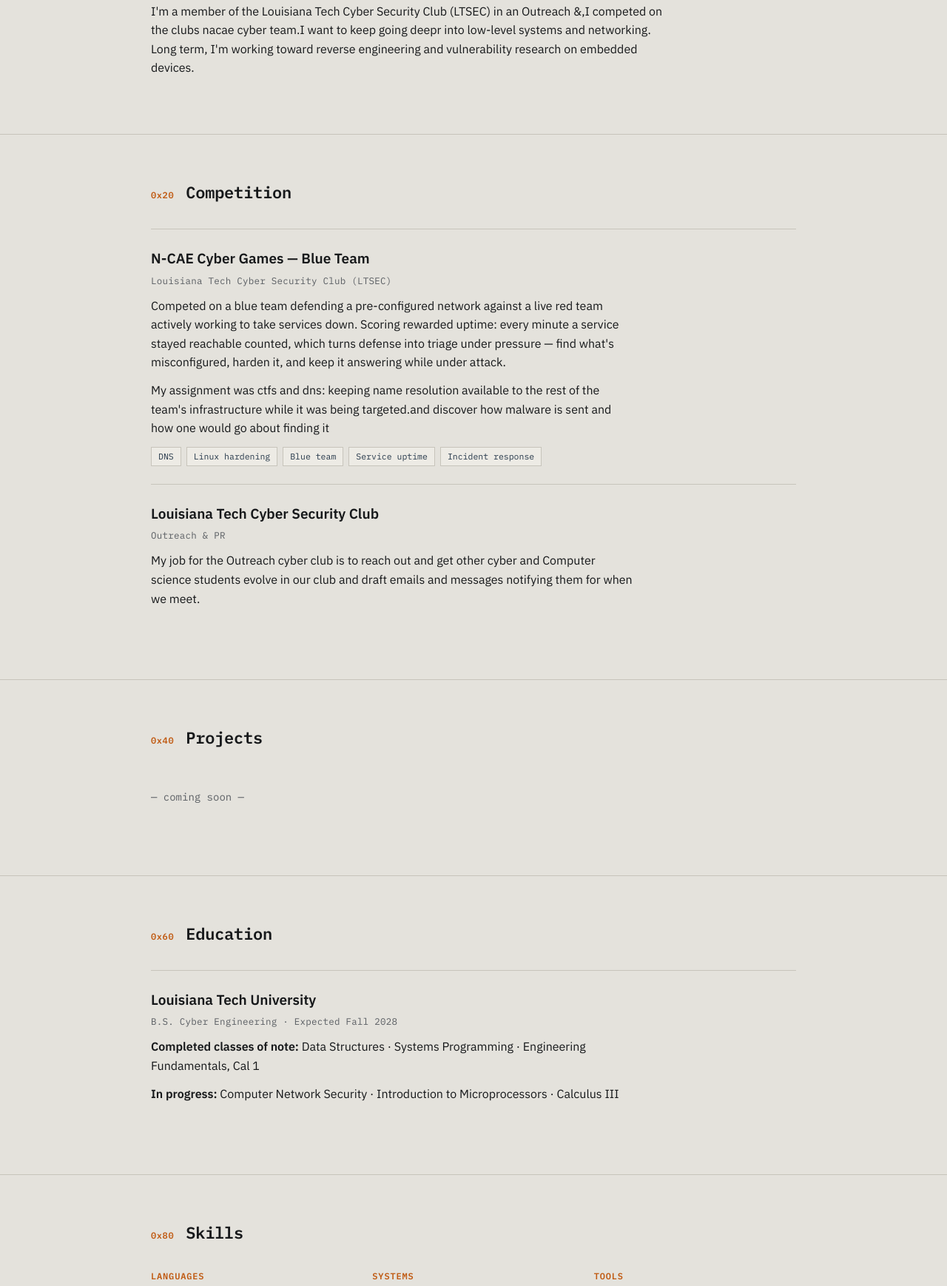
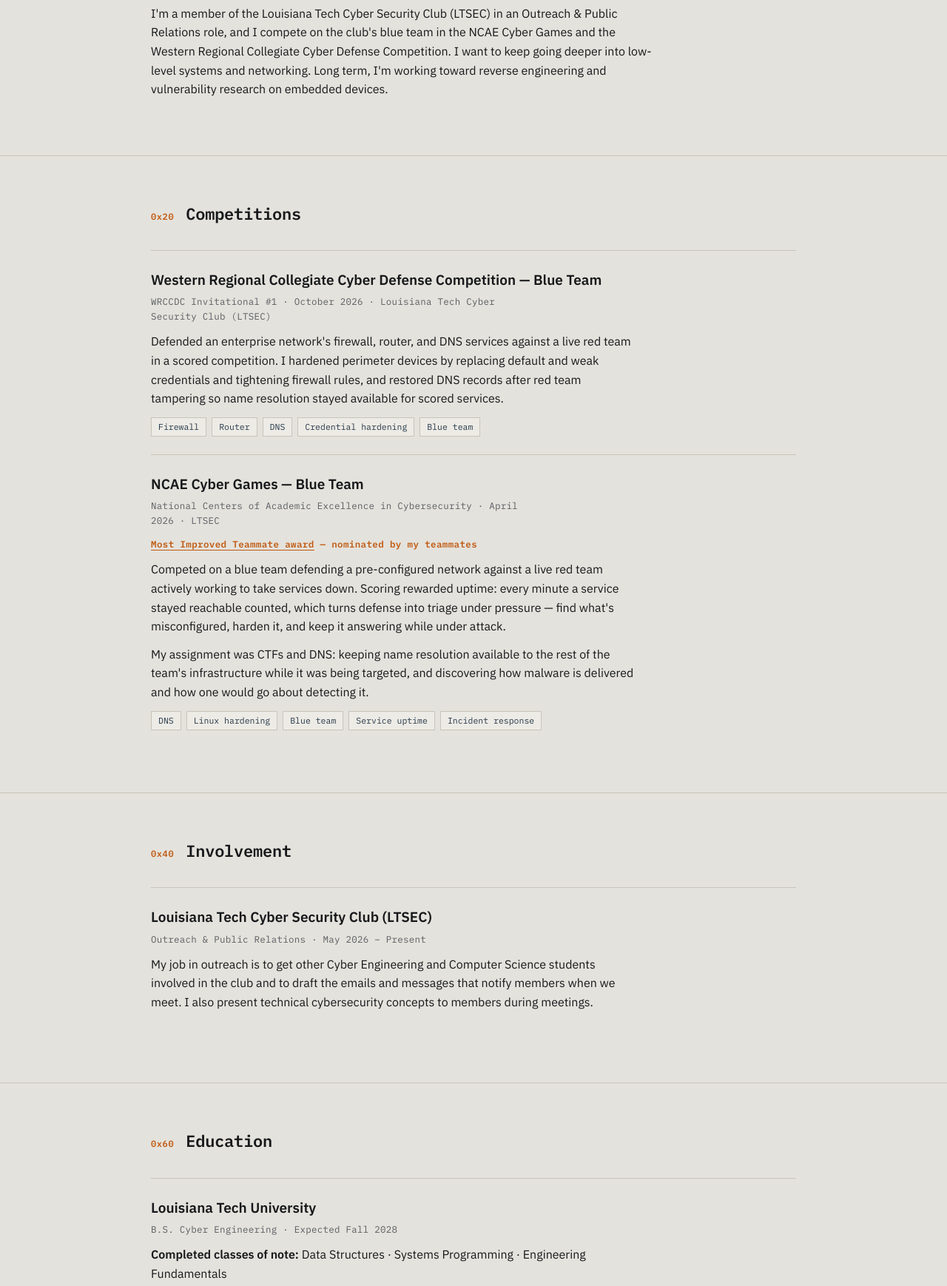
Before and after one commit to jairjordan2324/jairjordan2324.github.io, a plain HTML site: page index.html in a window 1280 px wide. Shown: the part 958-2696 px from the top of the page at 74% size. Drawn offline with Linux system fonts and the light colour scheme.

Commit message:
Refactor index.html for clarity and consistency
Updated various sections for clarity and consistency, including navigation links, personal descriptions, competition details, and skills. Improved formatting and corrected minor grammatical errors.

```diff
--- a/index.html
+++ b/index.html
@@ -98,6 +98,8 @@
 
   footer{padding:52px 0 70px}
   footer p{font-family:var(--mono);font-size:13px;color:var(--ink-soft);margin:0 0 8px}
+  .award a{color:var(--signal);border-color:var(--signal)}
+  .award{font-family:var(--mono);font-size:12.5px;color:var(--signal);font-weight:600;letter-spacing:.03em;margin:0 0 12px}
 </style>
 </head>
 <body>
@@ -105,9 +107,10 @@
 <nav><div class="wrap">
   <span class="tag">Jordan Owens</span>
   <a href="#about">About</a>
-  <a href="#competitions">Competition</a>
-  <a href="#projects">Projects</a>
+  <a href="#competitions">Competitions</a>
+  <a href="#involvement">Involvement</a>
   <a href="#education">Education</a>
+  <a href="#skills">Skills</a>
   <a href="#contact">Contact</a>
 </div></nav>
 
@@ -116,10 +119,11 @@
 
   <h1>Jordan Owens</h1>
   <p class="role">Cyber Engineering — Louisiana Tech University</p>
-  <p class="lede">Im a passionate student at Louisiana Tech.I like to look at close to metal parts of the machine most software never has to think about.Im an officer for latech ltsec cyber club.</p>
+  <p class="lede">I'm a Cyber Engineering student at Louisiana Tech. I like to look at the close-to-the-metal parts of the machine that most software never has to think about. I handle Outreach &amp; Public Relations for LTSEC, Louisiana Tech's cyber security club.</p>
   <div class="cta-row">
     <a class="btn primary" href="resume.pdf" download>Download Resume</a>
     <a class="btn" href="https://github.com/jairjordan2324">GitHub</a>
+    <a class="btn" href="https://www.linkedin.com/in/jordan-owens-574047408">LinkedIn</a>
   </div>
   <div class="meta">
     <span>Expected Fall 2028</span>
@@ -129,43 +133,50 @@
 
 <section id="about"><div class="wrap">
   <div class="head"><span class="off-mark">0x00</span><h2>About</h2></div>
-  <p style="max-width:73ch">I'm a Cyber Engineering student at Louisiana Tech headed toward embedded systems security — the space where firmware, hardware, and the network meet. My daily environment is in the linux terminal and the lanuage i want to be best in is C.  my interest tends to lead me to understanding how companys deploy ways of using basic concepts like  data structure on/off states, and basic file understanding to create such vast systems that the people who created them barley understand.</p>
-  <p style="max-width:72ch">I'm a member of the Louisiana Tech Cyber Security Club (LTSEC) in an Outreach &amp;,I competed on the clubs nacae cyber team.I want to keep going deepr into low-level systems and networking. Long term, I'm working toward reverse engineering and vulnerability research on embedded devices.</p>
+  <p style="max-width:73ch">I'm a Cyber Engineering student at Louisiana Tech headed toward embedded systems security — the space where firmware, hardware, and the network meet. My daily environment is the Linux terminal, and the language I want to be best in is C. My interest tends to lead me toward how companies use basic concepts like data structures, on/off states, and basic file handling to build systems so vast that the people who created them barely understand them.</p>
+  <p style="max-width:72ch">I'm a member of the Louisiana Tech Cyber Security Club (LTSEC) in an Outreach &amp; Public Relations role, and I compete on the club's blue team in the NCAE Cyber Games and the Western Regional Collegiate Cyber Defense Competition. I want to keep going deeper into low-level systems and networking. Long term, I'm working toward reverse engineering and vulnerability research on embedded devices.</p>
 </div></section>
 
 <section id="competitions"><div class="wrap">
-  <div class="head"><span class="off-mark">0x20</span><h2>Competition</h2></div>
+  <div class="head"><span class="off-mark">0x20</span><h2>Competitions</h2></div>
   <div class="item">
-    <h3>N-CAE Cyber Games — Blue Team</h3>
-    <p class="sub">Louisiana Tech Cyber Security Club (LTSEC)</p>
-    <p>Competed on a blue team defending a pre-configured network against a live red team actively working to take services down. Scoring rewarded uptime: every minute a service stayed reachable counted, which turns defense into triage under pressure — find what's misconfigured, harden it, and keep it answering while under attack.</p>
-    <p>My assignment was ctfs and dns: keeping name resolution available to the rest of the team's infrastructure while it was being targeted.and discover how malware is sent  and how one would go about finding it </p>
-    <div class="stack"><span class="chip">DNS</span><span class="chip">Linux hardening</span><span class="chip">Blue team</span><span class="chip">Service uptime</span><span class="chip">Incident response</span></div>
+    <h3>Western Regional Collegiate Cyber Defense Competition — Blue Team</h3>
+    <p class="sub">WRCCDC Invitational #1 · October 2026 · Louisiana Tech Cyber Security Club (LTSEC)</p>
+    <p>Defended an enterprise network's firewall, router, and DNS services against a live red team in a scored competition. I hardened perimeter devices by replacing default and weak credentials and tightening firewall rules, and restored DNS records after red team tampering so name resolution stayed available for scored services.</p>
+    <div class="stack"><span class="chip">Firewall</span><span class="chip">Router</span><span class="chip">DNS</span><span class="chip">Credential hardening</span><span class="chip">Blue team</span></div>
   </div>
   <div class="item">
-    <h3>Louisiana Tech Cyber Security Club</h3>
-    <p class="sub">Outreach &amp; PR</p>
-    <p> My job for the Outreach cyber club is to reach out and get other cyber and Computer science students evolve in our club and draft emails and messages notifying them for when we meet.
-    </p>
+    <h3>NCAE Cyber Games — Blue Team</h3>
+    <p class="sub">National Centers of Academic Excellence in Cybersecurity · April 2026 · LTSEC</p>
+    <p class="award"><a href="award.jpg" target="_blank" rel="noopener">Most Improved Teammate award</a> — nominated by my teammates</p>
+    <p>Competed on a blue team defending a pre-configured network against a live red team actively working to take services down. Scoring rewarded uptime: every minute a service stayed reachable counted, which turns defense into triage under pressure — find what's misconfigured, harden it, and keep it answering while under attack.</p>
+    <p>My assignment was CTFs and DNS: keeping name resolution available to the rest of the team's infrastructure while it was being targeted, and discovering how malware is delivered and how one would go about detecting it.</p>
+    <div class="stack"><span class="chip">DNS</span><span class="chip">Linux hardening</span><span class="chip">Blue team</span><span class="chip">Service uptime</span><span class="chip">Incident response</span></div>
   </div>
 </div></section>
 
+<section id="involvement"><div class="wrap">
+  <div class="head"><span class="off-mark">0x40</span><h2>Involvement</h2></div>
+  <div class="item">
+    <h3>Louisiana Tech Cyber Security Club (LTSEC)</h3>
+    <p class="sub">Outreach &amp; Public Relations · May 2026 – Present</p>
+    <p>My job in outreach is to get other Cyber Engineering and Computer Science students involved in the club and to draft the emails and messages that notify members when we meet. I also present technical cybersecurity concepts to members during meetings.</p>
+  </div>
+</div></section>
+
+<!-- PROJECTS: add this section back once there is a first project to show
 <section id="projects"><div class="wrap">
-  <div class="head"><span class="off-mark">0x40</span><h2>Projects</h2></div>
-
-  <!-- ADD A PROJECT: copy an .item block from your old file here and fill it in -->
-
-  <p class="empty-note">— coming soon —</p>
-
+  <div class="head"><span class="off-mark">0x50</span><h2>Projects</h2></div>
 </div></section>
+-->
 
 <section id="education"><div class="wrap">
   <div class="head"><span class="off-mark">0x60</span><h2>Education</h2></div>
   <div class="item">
     <h3>Louisiana Tech University</h3>
     <p class="sub">B.S. Cyber Engineering · Expected Fall 2028</p>
-    <p><strong>Completed classes of note:</strong> Data Structures · Systems Programming · Engineering Fundamentals, Cal 1</p>
-    <p><strong>In progress:</strong> Computer Network Security · Introduction to Microprocessors · Calculus III</p>
+    <p><strong>Completed classes of note:</strong> Data Structures · Systems Programming · Engineering Fundamentals</p>
+    <p><strong>In progress:</strong> Computer Network Security · Introduction to Microprocessors</p>
   </div>
 </div></section>
 
@@ -175,7 +186,7 @@
     <div><h4>Languages</h4><p>C<br>Python<br>Java<br>Bash</p></div>
     <div><h4>Systems</h4><p>Linux<br>POSIX system calls<br>Process management<br>Shell internals</p></div>
     <div><h4>Tools</h4><p>Git<br>Wireshark<br>Microsoft 365</p></div>
-    <div><h4>Concepts</h4><p>Data structures<br>Networking fundamentals<br>DNS<br>Endianness &amp; memory layout</p></div>
+    <div><h4>Concepts</h4><p>Networking fundamentals<br>DNS<br>Firewall configuration<br>Data structures<br>Endianness &amp; memory layout</p></div>
   </div>
 </div></section>
 
@@ -183,10 +194,9 @@
   <div class="head"><span class="off-mark">0xA0</span><h2 id="contact">Contact</h2></div>
   <p><a href="mailto:owensjojordan@gmail.com">owensjojordan@gmail.com</a></p>
   <p><a href="https://github.com/jairjordan2324">github.com/jairjordan2324</a></p>
-  <p>Linkedin:jordan-owens-574047408</p>
+  <p><a href="https://www.linkedin.com/in/jordan-owens-574047408">linkedin.com/in/jordan-owens-574047408</a></p>
 </div></footer>
 
-</body>
 <script>
 (function(){
   var text = "Jordan Owens\nCyber Engineering - Louisiana Tech\n";
@@ -212,4 +222,6 @@
   el.innerHTML = lines.join('\n');
 })();
 </script>
+
+</body>
 </html>
```
